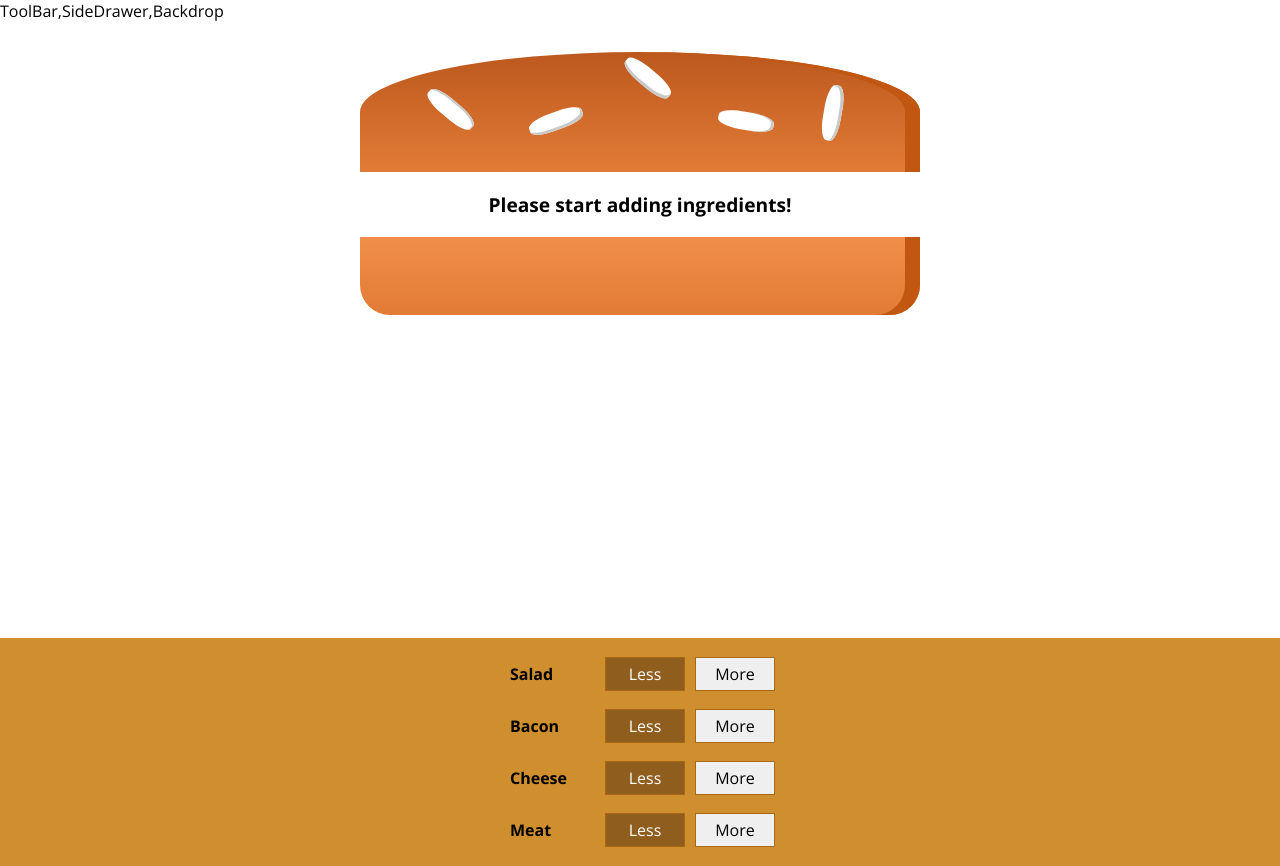
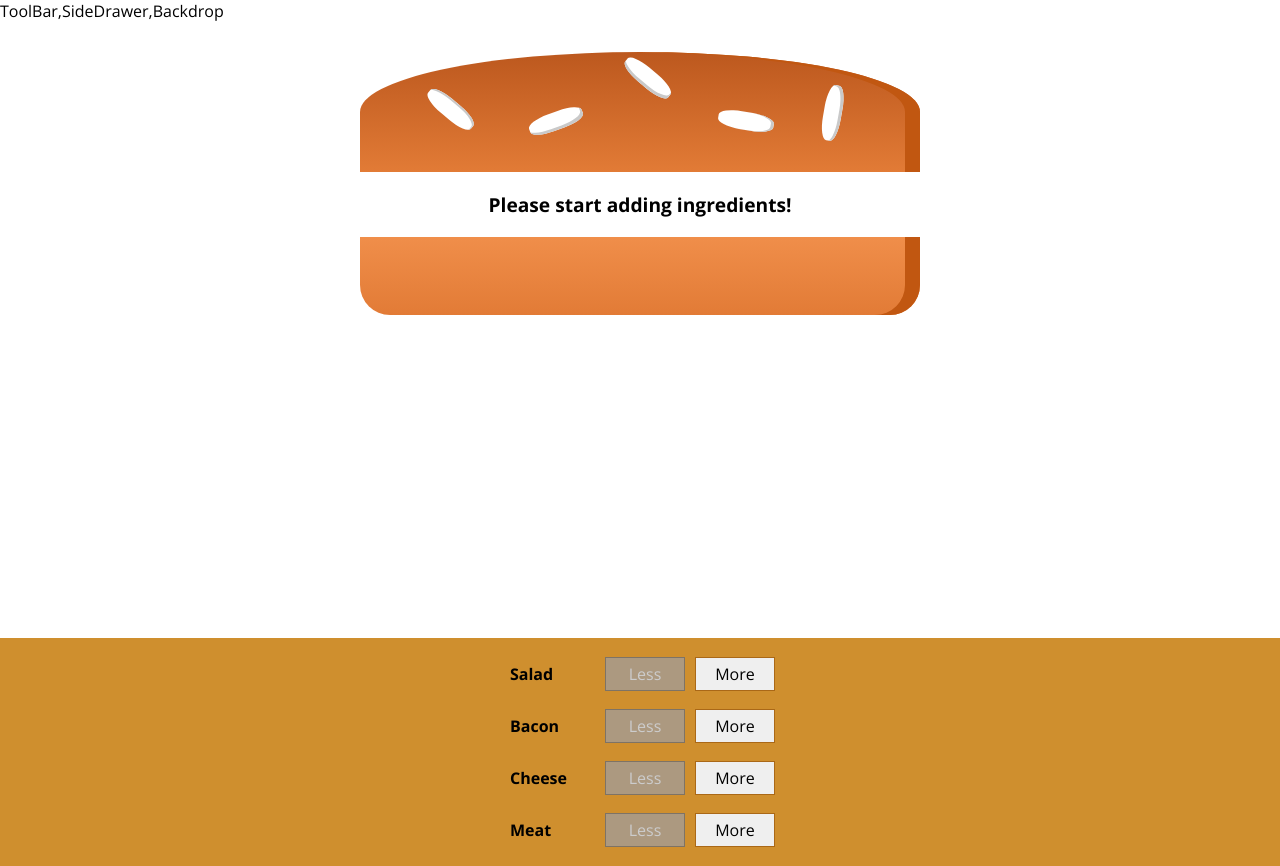
Before and after one commit to PedroCestaro/Burguer_Bilder, a React (Create React App) app in the folder Burguer/burguer-builder/: page / in a window 1280 px wide. Built offline with nearby package versions, Linux system fonts and the light colour scheme.

Commit message:
Adicionando manipulacao de estado nos botoes

```diff
--- a/Burguer/burguer-builder/src/components/Burguer/BildControls/BuildControl/BuildControl.js
+++ b/Burguer/burguer-builder/src/components/Burguer/BildControls/BuildControl/BuildControl.js
@@ -5,8 +5,15 @@
 const buidlControl = (props) =>(
     <div className="buildControl">
         <div className="label">{props.label}</div>
-            <button className="less">Less</button>
-            <button className="more">More</button>
+            <button className="less"
+            onClick={props.removed}
+            disabled={props.disabled}
+            >Less</button>
+
+            <button className="more"
+            onClick={props.added}/*referecing to the propertie of state change*/
+            >More</button>
+
     </div>
 );
 
--- a/Burguer/burguer-builder/src/components/Burguer/BildControls/BuildControls.js
+++ b/Burguer/burguer-builder/src/components/Burguer/BildControls/BuildControls.js
@@ -7,14 +7,21 @@
     {label:'Salad', type: 'salad'},
     {label:'Bacon', type: 'bacon'},
     {label:'Cheese', type: 'cheese'},
-    {label:'Meat', type: 'meat'}
+    {label:'Meat', type: 'meat'}/*all the types been established here*/
 ];
 
 
 const buidControls /*Not a component, small case*/ = (props) =>(
     <div className="buildControls">
         {controls.map(crtl =>(/*foraeach control in the map*/
-                <BuildControl key={crtl.label} label={crtl.label} />
+                <BuildControl
+                key={crtl.label}
+                label={crtl.label}
+                type={crtl.type}
+                added = {() =>props.ingredientAdded(crtl.type)}/*accessing the state change, on 'more' buttom*/
+                removed = {()=>props.ingredientRemoved(crtl.type)}/*spcefiying the type of 'ingredients'*/
+                disabled = {props.disabled[crtl.type]}
+                />
             ))}
     </div>
 );/*Not a jsx file, can use parenteses*/
--- a/Burguer/burguer-builder/src/containers/BurguerBilder/BurguerBilder.js
+++ b/Burguer/burguer-builder/src/containers/BurguerBilder/BurguerBilder.js
@@ -3,6 +3,13 @@
 import Burguer from '../../components/Burguer/Burguer'
 import BuildControls from '../../components/Burguer/BildControls/BuildControls';
 
+
+const INGREDIENTS_PRICES /*Global const*/={
+    salad:  0.5,
+    cheese: 0.4,
+    meat: 1.3,
+    bacon: 0.7
+};
 
 class BurguerBilder extends Component{
     /*State will be manioulated here, 'cause, in this papge is where it's shows*/
@@ -12,14 +19,62 @@
             bacon: 0,
             cheese: 0,
             meat:0
+        },
+        totalPrice: 4
+    }
+
+    addIngredientHandler = (type) => {
+        const oldCount = this.state.ingredients[type];/*cacthing the value of each igredient now*/
+        const updatedCount = oldCount + 1; /*Changing the state to a new, with the value of the igredient*/
+        const updatedIngredients ={/*copying the state of the ingredients, and add new data*/
+            ...this.state.ingredients
+        };
+        updatedIngredients[type] = updatedCount; /*establishing const to the new state*/
+
+        const priceAddition = INGREDIENTS_PRICES[type];
+        const oldPrice = this.state.totalPrice;
+        const newPrice = oldPrice + priceAddition;
+
+        this.setState({totalPrice: newPrice, ingredients: updatedIngredients})
+
+    }
+
+    removeIngredientHandler = (type) => {
+        const oldCount = this.state.ingredients[type];
+        if (oldCount <= 0){
+            return;
         }
+        const updatedCount = oldCount - 1;
+        const updatedIngredients ={
+            ...this.state.ingredients
+        };
+        updatedIngredients[type] = updatedCount;
+
+        const priceDeduction = INGREDIENTS_PRICES[type];
+        const oldPrice = this.state.totalPrice;
+        const newPrice = oldPrice - priceAddition;
+
+        this.setState({totalPrice: newPrice, ingredients: updatedIngredients})
+
     }
 
     render() {
+
+        const disabledInfo = {
+            ...this.state.ingredients
+        };
+        for (let key in disabledInfo){
+            disabledInfo[key] = disabledInfo[key] <= 0;
+        }
+
         return(
            <Aux>
                <Burguer ingredients={this.state.ingredients/* adc state to the app*/}/>
-               <BuildControls/>
+               <BuildControls
+                    ingredientAdded={this.addIngredientHandler}
+                    ingredientRemoved={this.removeIngredientHandler}
+                    disabled={disabledInfo}
+              />
            </Aux>
         );
     }
```
